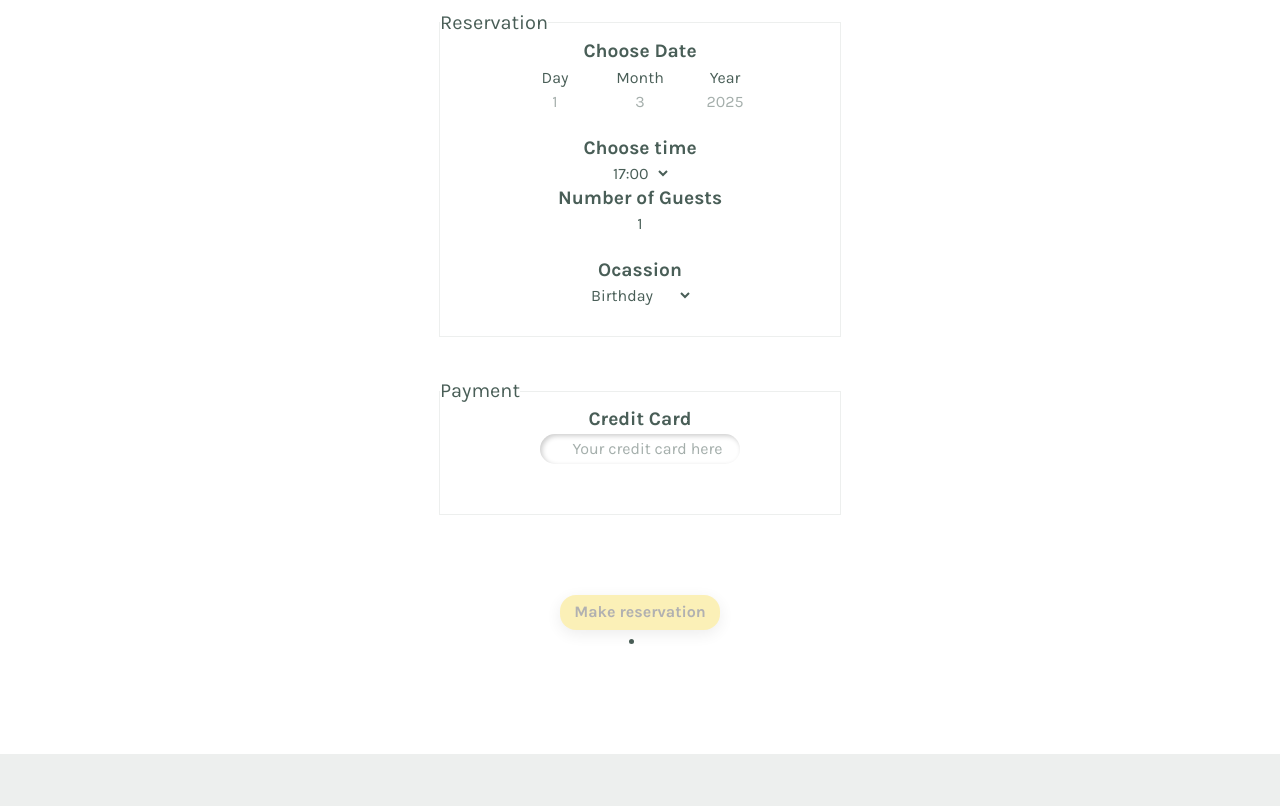
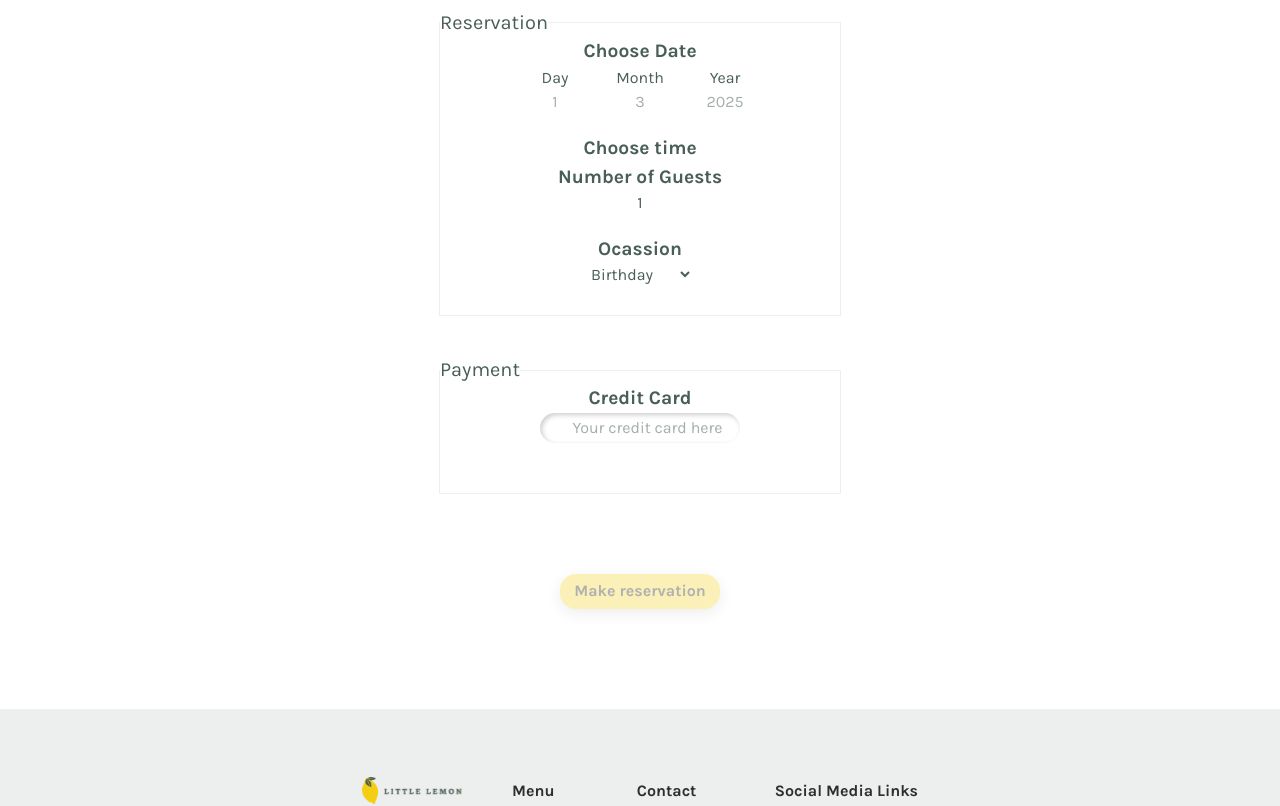
Before and after one commit to friasmariano/little-lemon-app, a Next.js app: page /booking in a window 1280 px wide. Shown: the part 800-1606 px from the top of the page. Built offline with nearby package versions, Linux system fonts and the light colour scheme; a web font is replaced by a local one.

Commit message:
AvailableTimes reducer update

```diff
--- a/app/booking/page.jsx
+++ b/app/booking/page.jsx
@@ -2,18 +2,21 @@
 
 import BookingForm from "../../components/BookingForm.jsx";
 import Hero from "../../components/Hero.jsx";
-
 import { useState } from "react";
+import { useAvailableTimes } from "../../hooks/useAvailableTimes.jsx";
 
 export default function BookTable() {
-    const [availableTimes, setAvailableTimes] = useState([
-       {id: 1, value: '17:00'},
-       {id: 2, value: '18:00'},
-       {id: 3, value: '19:00'},
-       {id: 4, value: '20:00'},
-       {id: 5, value: '21:00'},
-       {id: 6, value: '22:00'}
-    ]);
+    const [state, dispatch] = useAvailableTimes();
+    const [selectedDate, setSelectedDate] = useState(null);
+
+    const updateTimes = (date) => {
+        setSelectedDate(date);
+
+        dispatch({
+            type: "SET_AVAILABLE_TIMES",
+            payload: state
+        })
+    }
 
     return(
         <main>
@@ -27,8 +30,8 @@ export default function BookTable() {
             </Hero>
             <BookingForm
                 sectionNames={['Personal', 'Reservation', 'Payment']}
-                availableTimes={availableTimes}
-                setAvailableTimes={setAvailableTimes}
+                availableTimes={state}
+                updateTimes={updateTimes}
             />
         </main>
     );
--- a/components/BookingForm.jsx
+++ b/components/BookingForm.jsx
@@ -10,15 +10,20 @@ import Modal from './Modal'
 import buttonStyles from '../styles/button.module.css'
 import styles from '../styles/bookform.module.css'
 
-export default function BookingForm({ sectionNames, availableTimes, setAvailableTimes }) {
+export default function BookingForm({ sectionNames, availableTimes, updateTimes }) {
     console.log('Available Times', availableTimes);
 
-    const [selectedTime, setSelectedTime] = useState('17:00');
+    // const [selectedTime, setSelectedTime] = useState('17:00');
     const [isModalOpen, setIsModalOpen] = useState(false);
 
     const openModal = () => setIsModalOpen(true);
     const closeModal = () => setIsModalOpen(false);
 
+    const handleDateChange = (event) => {
+        updateTimes(event.target.value);
+    }
+
+    // Hook Forms
     const { register, handleSubmit, watch, formState: { errors, isValid, isDirty } } = useForm({
         mode: 'onBlur'
     });
@@ -297,15 +302,21 @@ export default function BookingForm({ sectionNames, availableTimes, setAvailable
                 <div className={styles.section}>
                     <label className={styles.subtitle}
                            htmlFor="rest-time">Choose time</label>
-                    <select id="rest-time" value={selectedTime}
-                     onChange={e => setSelectedTime(e.target.value)}
-                    >
+                    {/* <select id="rest-time" value={selectedTime}
+                     onChange={e => setSelectedTime(e.target.value)}>
                         {availableTimes.map((time) =>
                             <option key={time.id}>
                                 {time.value}
                             </option>
                         )}
-                    </select>
+                    </select> */}
+
+                    {availableTimes.map(({ id, hour, minute, meridian, available }) => {
+                        <div key={id}>
+                            <input type="checkbox" checked={available} readonly/>
+                            <label>{`${hour}:${minute.toString().padStart(2, "0")} ${meridian}`}</label>
+                        </div>
+                    })}
                 </div>
 
                 {/* Guests */}
@@ -408,10 +419,6 @@ export default function BookingForm({ sectionNames, availableTimes, setAvailable
                         type="submit" disabled={isValid}>
                     Make reservation
                 </button>
-
-                <pre>
-                    <li></li>
-                </pre>
             </div>
 
         </form>
--- /dev/null
+++ b/hooks/useAvailableTimes.jsx
@@ -0,0 +1,26 @@
+
+import { useReducer } from 'react';
+
+const SET_AVAILABLE_TIMES = 'SET_AVAILABLE_TIMES';
+
+const initializeTimes = () => {
+    return [
+        { id: 1, hour: 5, minute: 0, medirian: 'PM', available: true},
+        { id: 2, hour: 6, minute: 0, meridian: 'PM', available: true},
+        { id: 3, hour: 7, minute: 0, meridian: 'PM', available: true},
+        { id: 4, hour: 8, minute: 0, meridian: 'PM', available: true},
+        { id: 5, hour: 9, minute: 0, meridian: 'PM', available: true},
+        { id: 6, hour: 10, minute: 0, meridian: 'PM', available: true}
+    ];
+};
+
+const availableTimesReducer = (state, action) => {
+    if (action.type == SET_AVAILABLE_TIMES)
+        return action.payload;
+
+    return state;
+}
+
+export const useAvailableTimes = () => {
+    return useReducer(availableTimesReducer, initializeTimes());
+}
```
